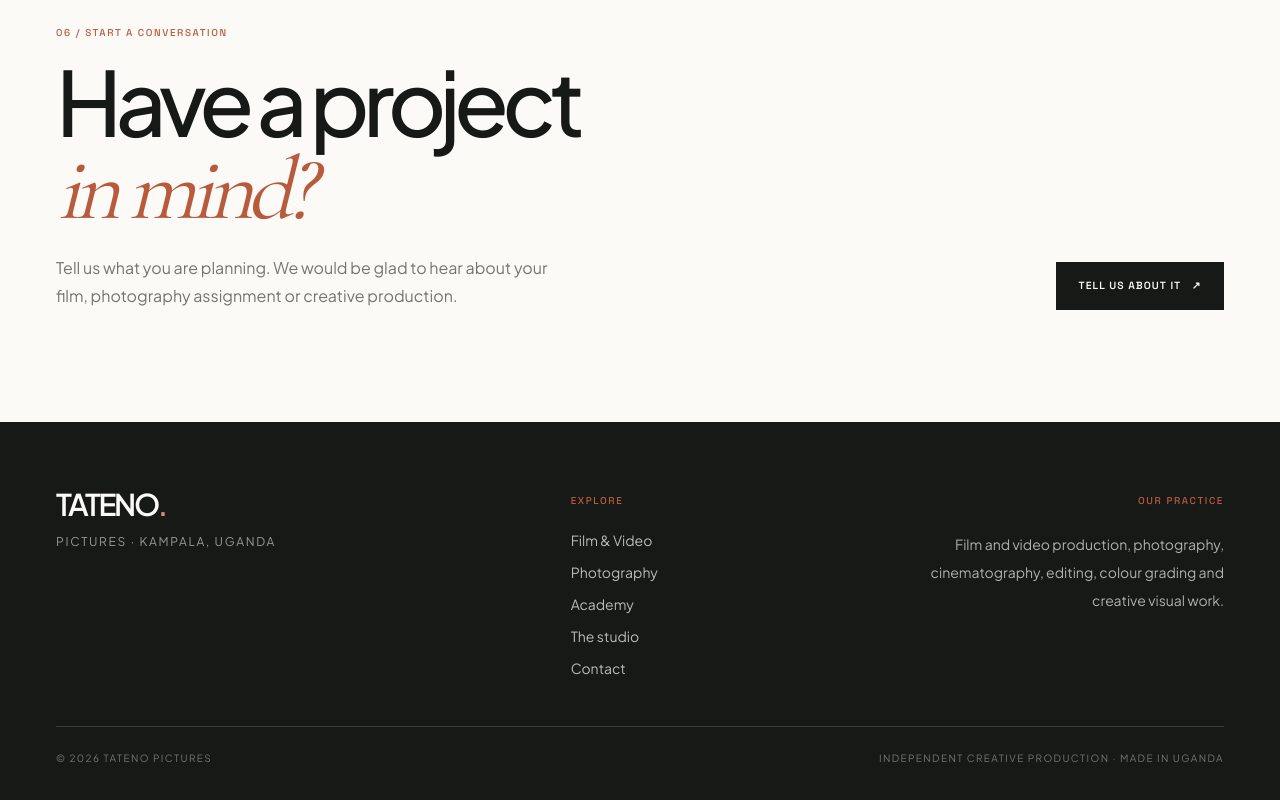
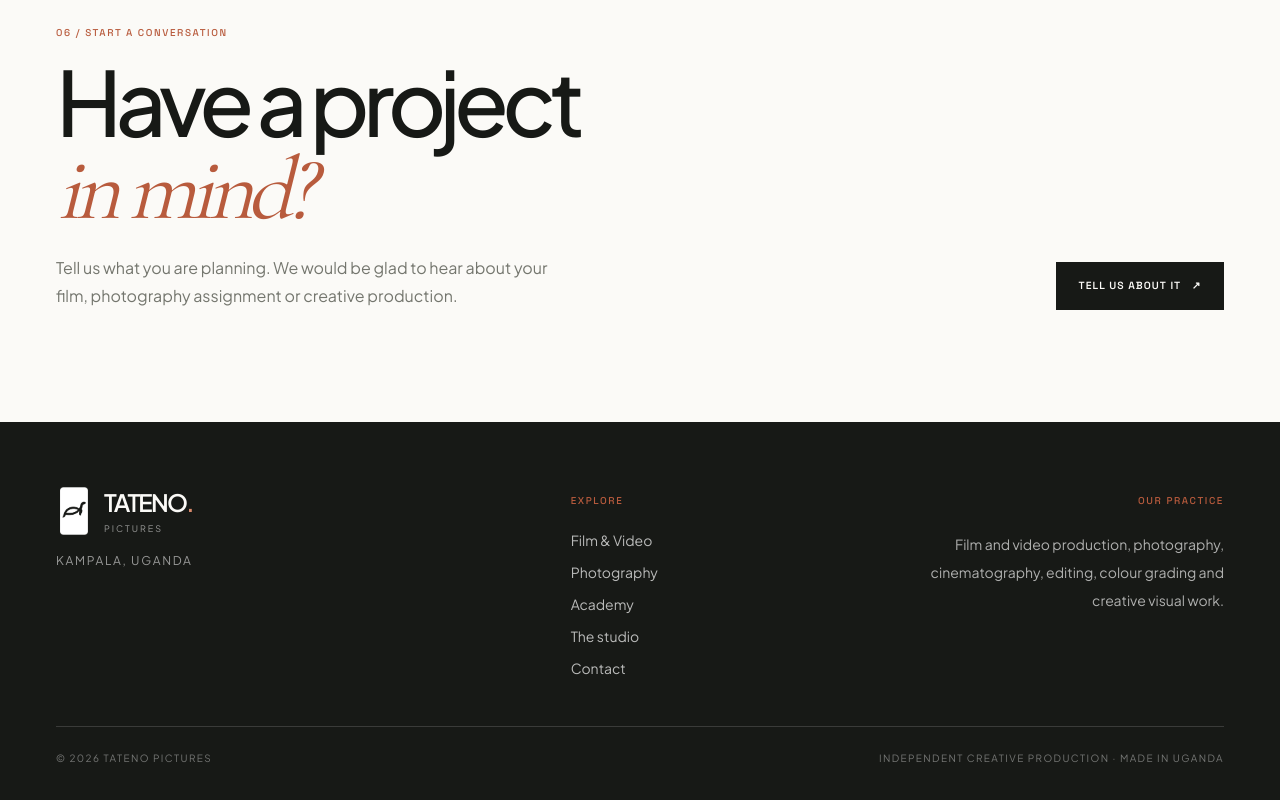
Before and after one commit to OkechaWilly/tatenopictures-web, a Next.js app: page / in a window 1280 px wide. Shown: the part 5951-6751 px from the top of the page. Built offline with nearby package versions, Linux system fonts and the light colour scheme; no server answers.

Commit message:
Restore original tortoise mark in footer

```diff
--- a/src/components/Footer.tsx
+++ b/src/components/Footer.tsx
@@ -1,4 +1,5 @@
 import Link from 'next/link';
+import Image from 'next/image';
 
 export default function Footer() {
   return (
@@ -6,8 +7,20 @@ export default function Footer() {
       <div className="mx-auto max-w-[1500px]">
         <div className="grid gap-10 border-b border-white/15 pb-12 md:grid-cols-[1.3fr_.7fr_1fr] md:gap-16">
           <div>
-            <Link href="/" className="text-3xl font-semibold tracking-[-.08em]">TATENO<span className="text-[#D98A6C]">.</span></Link>
-            <p className="mt-3 text-xs uppercase tracking-[.14em] text-white/55">Pictures · Kampala, Uganda</p>
+            <Link href="/" aria-label="Tateno Pictures home" className="inline-flex items-center gap-3">
+              <Image
+                src="/images/tateno-pics-logo-w.png"
+                alt=""
+                width={42}
+                height={58}
+                className="h-12 w-9 object-contain"
+              />
+              <span className="flex flex-col">
+                <span className="text-2xl font-semibold tracking-[-.075em]">TATENO<span className="text-[#D98A6C]">.</span></span>
+                <span className="mt-1 text-[9px] uppercase tracking-[.22em] text-white/55">Pictures</span>
+              </span>
+            </Link>
+            <p className="mt-3 text-xs uppercase tracking-[.14em] text-white/55">Kampala, Uganda</p>
           </div>
           <div>
             <span className="eyebrow text-[#D98A6C]">Explore</span>
```
